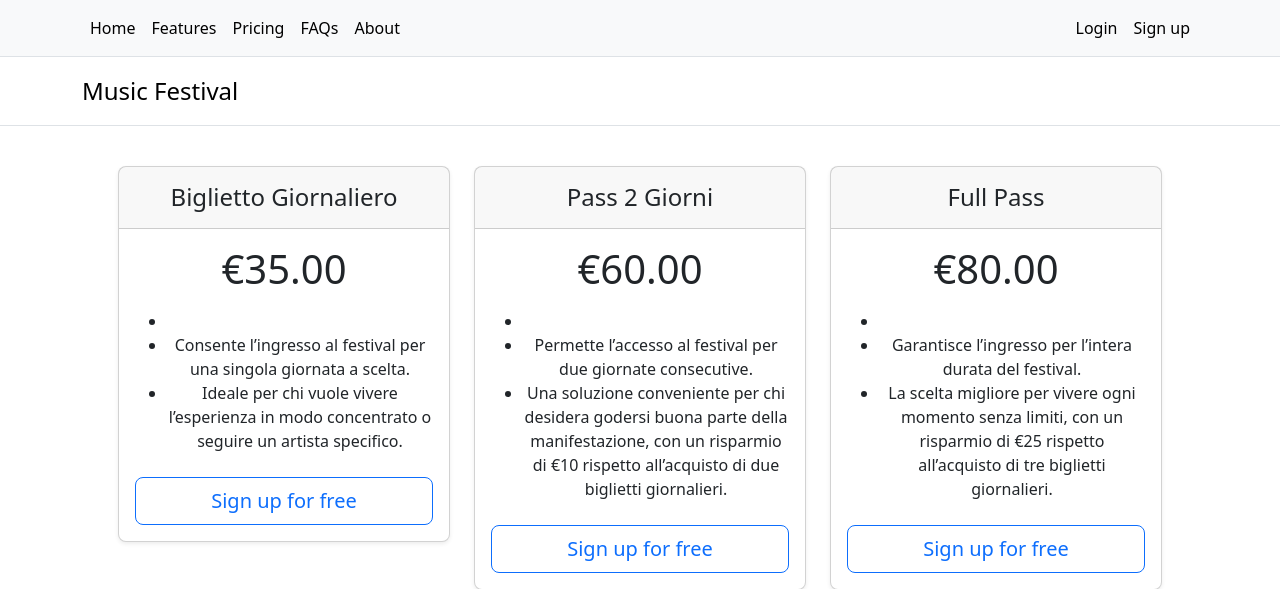
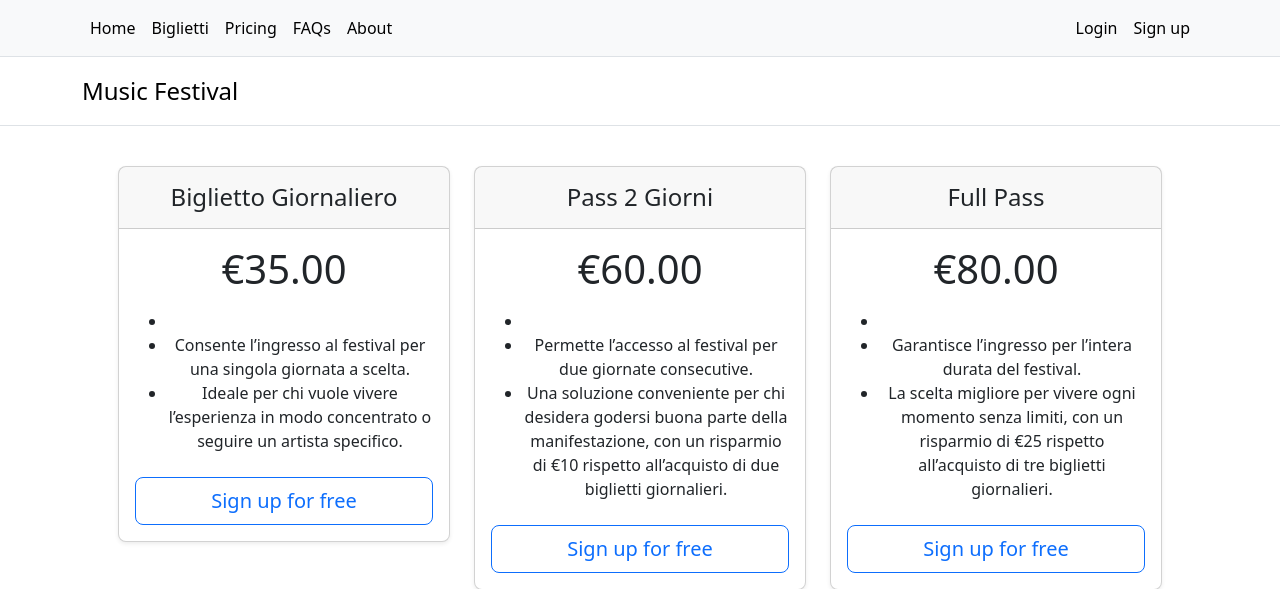
Before and after one commit to rickcerry/MusicFestival, a Flask app: page /biglietti in a window 1280 px wide. Shown: the top 589 px of the page. Run offline with Flask 3, Linux system fonts and the light colour scheme; data comes from the database, SQL or seed files in the repository.

Commit message:
Navbar updated

```diff
--- a/templates/base.html
+++ b/templates/base.html
@@ -29,14 +29,18 @@
         <ul class="nav me-auto">
           <li class="nav-item">
             <a
-              href="#"
+              href="{{ url_for('home') }}"
               class="nav-link link-body-emphasis px-2 active"
               aria-current="page"
               >Home</a
             >
           </li>
           <li class="nav-item">
-            <a href="#" class="nav-link link-body-emphasis px-2">Features</a>
+            <a
+              href="{{ url_for('tickets') }}"
+              class="nav-link link-body-emphasis px-2"
+              >Biglietti</a
+            >
           </li>
           <li class="nav-item">
             <a href="#" class="nav-link link-body-emphasis px-2">Pricing</a>
```
